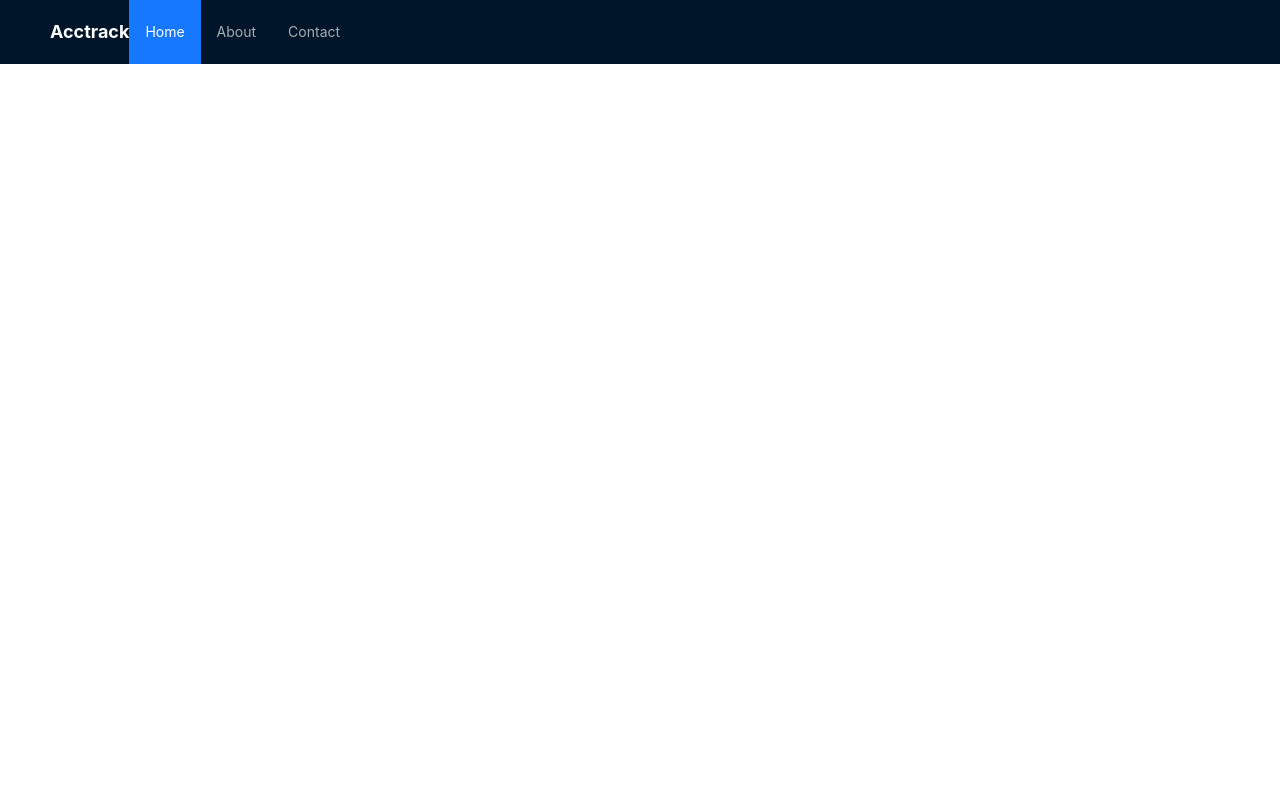
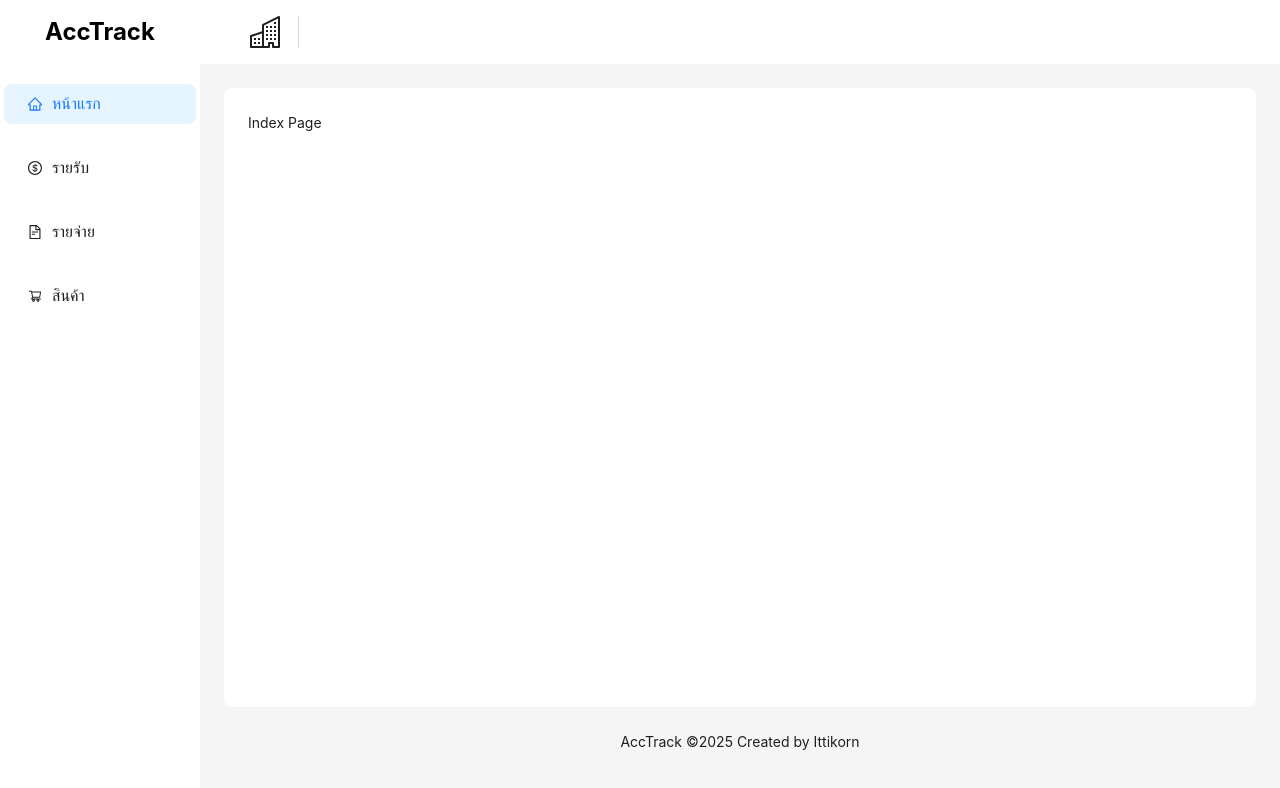
Before and after one commit to ITKmz/acctrack-frontend, a React (Vite) app: page /#/ in a window 1280 px wide. Shown: the top 788 px of the page. Built offline with nearby package versions, Linux system fonts and the light colour scheme.

Commit message:
feat(layout): implement new layout structure with header, sidebar, and footer components

```diff
--- /dev/null
+++ b/src/ui/components/AppFooter.tsx
@@ -0,0 +1,14 @@
+import React from 'react';
+import { Layout } from 'antd';
+
+const { Footer } = Layout;
+
+const AppFooter: React.FC = () => {
+    return (
+        <Footer className="text-center bg-gray-100 py-4">
+            AccTrack ©2025 Created by Ittikorn
+        </Footer>
+    );
+};
+
+export default AppFooter;
--- /dev/null
+++ b/src/ui/components/AppHeader.tsx
@@ -0,0 +1,25 @@
+import React from 'react';
+import { Layout, Flex, theme } from 'antd';
+import { BsBuildings } from 'react-icons/bs';
+
+const { Header } = Layout;
+
+const AppHeader: React.FC = () => {
+    const {
+        token: { colorBgContainer },
+    } = theme.useToken();
+
+    return (
+        <Header
+            style={{ background: colorBgContainer }}
+            className="flex items-center"
+        >
+            <Flex>
+                <BsBuildings size={32}/>
+                <div className="h-8 w-px bg-gray-300 mx-4"></div>
+            </Flex>
+        </Header>
+    );
+};
+
+export default AppHeader;
--- /dev/null
+++ b/src/ui/components/AppSidebar.tsx
@@ -0,0 +1,63 @@
+import React from 'react';
+import { Layout, Menu, theme } from 'antd';
+import {
+    HomeOutlined,
+    DollarCircleOutlined,
+    ShoppingCartOutlined,
+    FileTextOutlined,
+} from '@ant-design/icons';
+import type { MenuProps } from 'antd';
+
+const { Sider } = Layout;
+
+const items: MenuProps['items'] = [
+    {
+        key: 'home',
+        icon: <HomeOutlined className="text-[32px]" />,
+        label: <span className="text-base">หน้าแรก</span>, // Home
+    },
+    {
+        key: 'income',
+        icon: <DollarCircleOutlined className="text-[32px]" />,
+        label: <span className="text-base">รายรับ</span>, // Income
+    },
+    {
+        key: 'expenses',
+        icon: <FileTextOutlined className="text-[32px]" />,
+        label: <span className="text-base">รายจ่าย</span>, // Expenses
+    },
+    {
+        key: 'products',
+        icon: <ShoppingCartOutlined className="text-[32px]" />,
+        label: <span className="text-base">สินค้า</span>, // Products
+    },
+];
+
+const AppSidebar: React.FC = () => {
+    const {
+        token: { colorBgContainer },
+    } = theme.useToken();
+
+    return (
+        <Sider
+            width={200}
+            style={{
+                background: colorBgContainer,
+            }}
+            className="h-screen"
+        >
+            <div className="flex items-center justify-center py-4">
+              <h1 className="text-2xl font-bold">AccTrack</h1>
+            </div>
+            <Menu
+                mode="inline"
+                defaultSelectedKeys={['home']}
+                style={{ height: '100%', borderRight: 0 }}
+                items={items}
+                className="flex flex-col gap-4"
+            />
+        </Sider>
+    );
+};
+
+export default AppSidebar;
--- a/src/ui/components/Navbar.tsx
+++ /dev/null
@@ -1,35 +0,0 @@
-import React from 'react';
-import { Layout, Menu } from 'antd';
-
-const { Header } = Layout;
-
-const Navbar: React.FC = () => {
-    return (
-        <Layout>
-            <Header style={{ position: 'fixed', zIndex: 1, width: '100%' }}>
-                <div
-                    className="logo"
-                    style={{
-                        float: 'left',
-                        color: 'white',
-                        fontWeight: 'bold',
-                        fontSize: '18px',
-                    }}
-                >
-                    Acctrack
-                </div>
-                <Menu
-                    theme="dark"
-                    mode="horizontal"
-                    defaultSelectedKeys={['1']}
-                >
-                    <Menu.Item key="1">Home</Menu.Item>
-                    <Menu.Item key="2">About</Menu.Item>
-                    <Menu.Item key="3">Contact</Menu.Item>
-                </Menu>
-            </Header>
-        </Layout>
-    );
-};
-
-export default Navbar;
--- /dev/null
+++ b/src/ui/layouts/default.tsx
@@ -0,0 +1,28 @@
+import React from 'react';
+import { Breadcrumb, Layout, theme } from 'antd';
+import AppHeader from '@/components/AppHeader';
+import AppSidebar from '@/components/AppSidebar';
+import AppFooter from '@/components/AppFooter';
+
+const { Content } = Layout;
+
+export default function DefaultLayout({
+    children,
+}: {
+    children: React.ReactNode;
+}) {
+    return (
+        <Layout>
+            <AppSidebar />
+            <Layout>
+                <AppHeader />
+                <Layout className='px-6 pb-6'>
+                    <Content className="p-6 mt-6 min-h-[280px] bg-white rounded-lg">
+                        {children}
+                    </Content>
+                    <AppFooter />
+                </Layout>
+            </Layout>
+        </Layout>
+    );
+}
--- a/src/ui/main.tsx
+++ b/src/ui/main.tsx
@@ -1,6 +1,6 @@
 import { HashRouter } from 'react-router-dom';
 import { createRoot } from 'react-dom/client';
-import App from './App.tsx';
+import App from './App';
 import './css/global.css';
 
 createRoot(document.getElementById('root')!).render(
--- a/src/ui/pages/index.tsx
+++ b/src/ui/pages/index.tsx
@@ -1,10 +1,9 @@
-import Navbar from '@/components/Navbar';
+import DefaultLayout from "@/layouts/default";
 
 export default function IndexPage() {
     return (
-        <div>
-            <Navbar />
+        <DefaultLayout>
             <h1>Index Page</h1>
-        </div>
+        </DefaultLayout>
     );
 }
```
